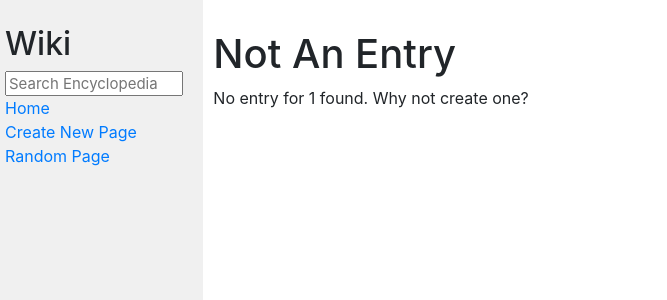
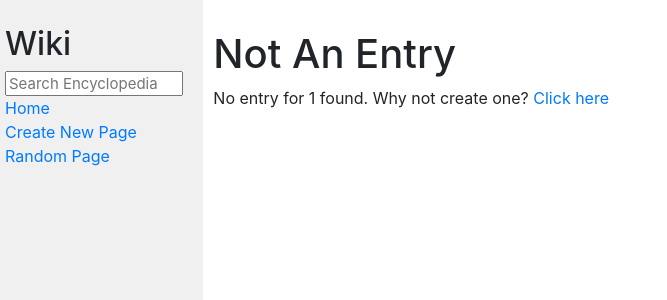
Before and after one commit to yestab335/HarvardCourse, a Django app: page /wiki/1 in a window 1280 px wide. Shown: the top 300 px of the page, without its empty margins (0-667 px from the left). Run offline with Django 4.2, Linux system fonts and the light colour scheme; some libraries are stand-ins or nearby versions.

Commit message:
Added Link To Create New Entry Page

```diff
--- a/project-1/encyclopedia/templates/encyclopedia/error.html
+++ b/project-1/encyclopedia/templates/encyclopedia/error.html
@@ -6,5 +6,5 @@
 
 {% block body %}
   <h1>Not An Entry</h1>
-  <p>{{ message }}</p>
+  <p>{{ message }} <a href="{% url 'create' %}">Click here</a></p>
 {% endblock %}
```
